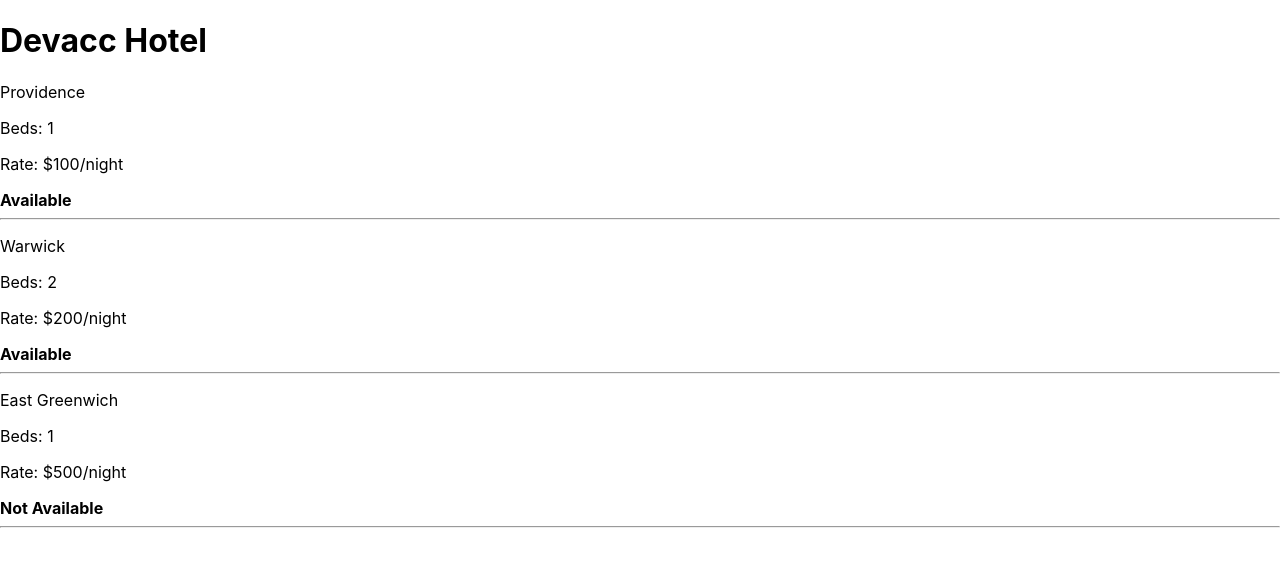
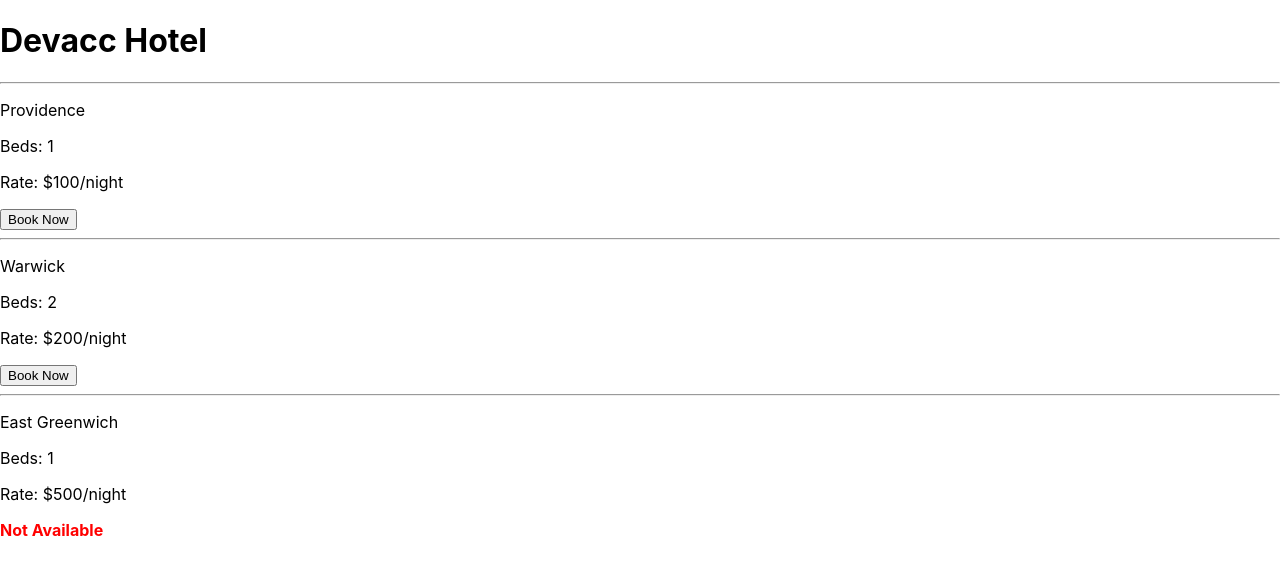
Before and after one commit to thomasmartinez114/devacHotel, a React (Create React App) app: page / in a window 1280 px wide. Shown: the top 574 px of the page. Built offline with nearby package versions, Linux system fonts and the light colour scheme.

Commit message:
added style for not avaialble

```diff
--- a/src/components/Room.jsx
+++ b/src/components/Room.jsx
@@ -3,13 +3,21 @@ import React from "react"
 // using props from Rooms obj
 const Room = ({ id, name, beds, price, available }) => {
   return (
-    <div className="room">
-      <p>{name}</p>
-      <p>Beds: {beds}</p>
-      <p>Rate: ${price}/night</p>
-      <b>{available ? "Available" : "Not Available"}</b>
+    <>
       <hr></hr>
-    </div>
+      <div className="room">
+        <p>{name}</p>
+        <p>Beds: {beds}</p>
+        <p>Rate: ${price}/night</p>
+        <b>
+          {available ? (
+            <button>Book Now</button>
+          ) : (
+            <p style={{ color: "red" }}>Not Available</p>
+          )}
+        </b>
+      </div>
+    </>
   )
 }
 
```
